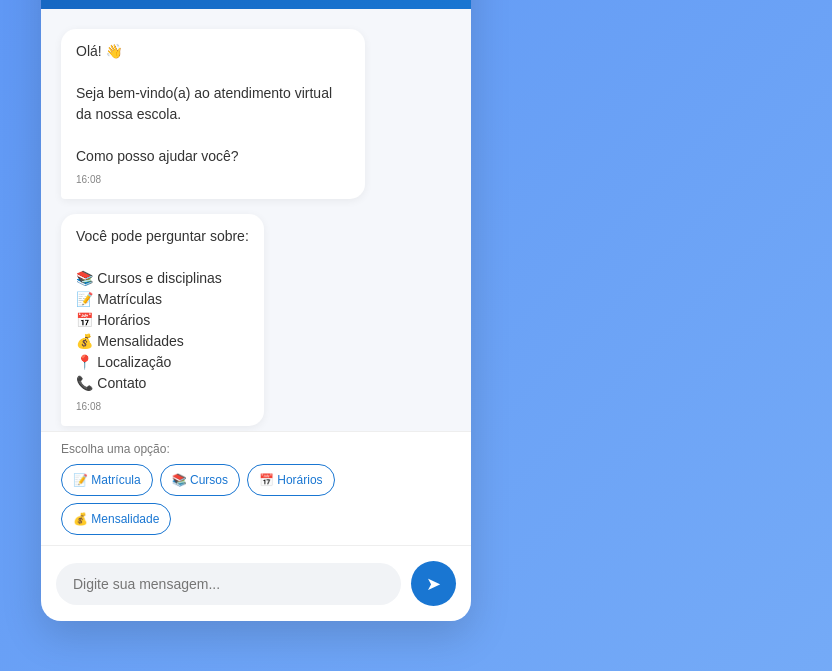
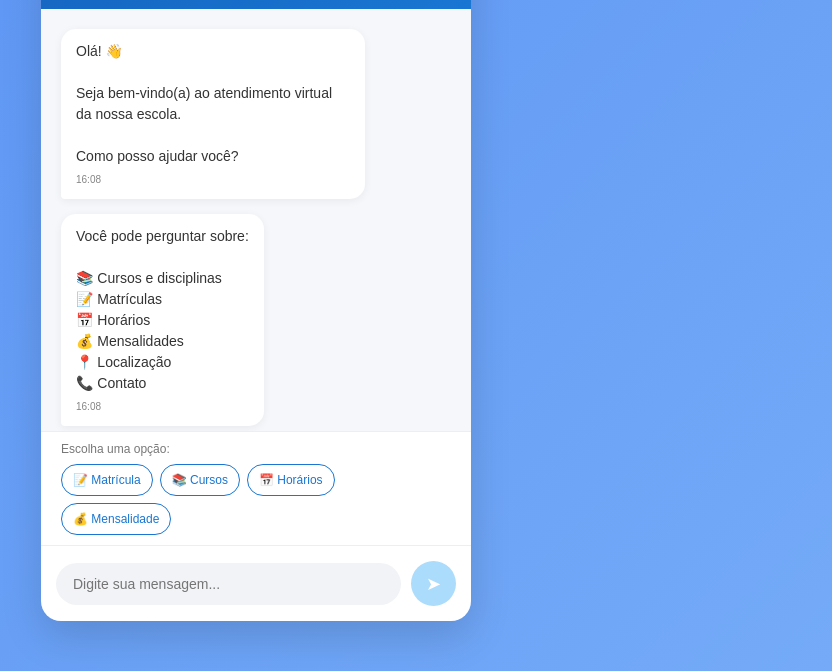
Before and after one commit to joaofujao/-shxrk, a plain HTML site: page index.html in a window 1280 px wide. Shown: the part 129-800 px from the top of the page, without its empty margins (384-1216 px from the left). Drawn offline with Linux system fonts and the light colour scheme.

Commit message:
Change button background color to #acdcfc

```diff
--- a/index.html
+++ b/index.html
@@ -189,7 +189,7 @@
             height: 45px;
             border: none;
             border-radius: 50%;
-            background: #1976d2;
+            background: #acdcfc;
             color: white;
             cursor: pointer;
             font-size: 18px;
```
